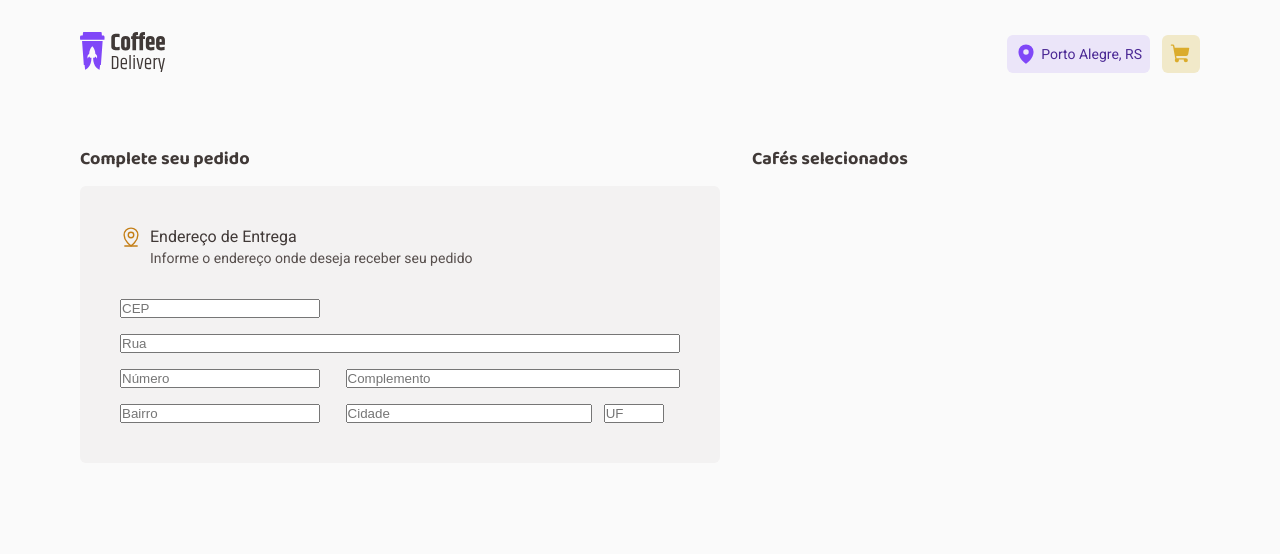
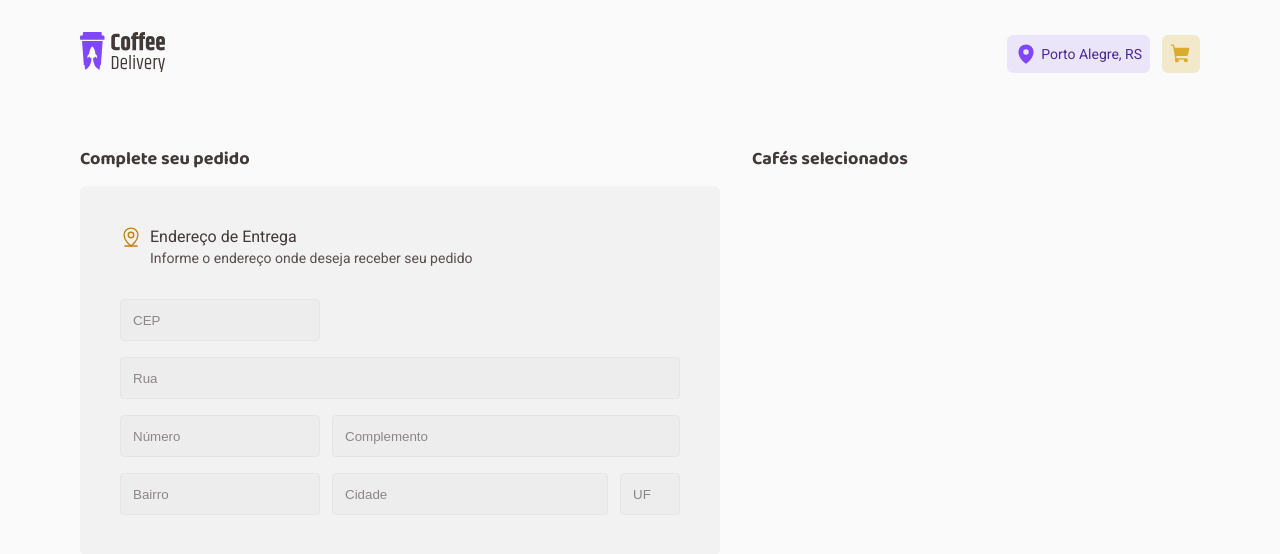
Before and after one commit to Hyakutak/coffee-delivery, a React (Vite) app: page /checkout in a window 1280 px wide. Shown: the top 554 px of the page. Built offline with nearby package versions, Linux system fonts and the light colour scheme.

Commit message:
Create payment method

```diff
--- a/src/pages/Checkout/components/FormAddress/styles.ts
+++ b/src/pages/Checkout/components/FormAddress/styles.ts
@@ -45,6 +45,18 @@ export const ContainerForm = styled.section`
         row-gap: 1rem;
         column-gap: 0.75rem;
 
+        input {
+            background: ${(props) => props.theme['base-input']};
+            border: 1px solid ${(props) => props.theme['base-button']};
+            border-radius: 4px;
+            height: 2.625rem;
+            padding: 0.75rem;
+            ::placeholder {
+                color: ${(props) => props.theme['base-label']};
+                line-height: 1.125rem;
+            }
+        }
+
         input:nth-child(1) {
             grid-area: cep;
             max-width: 12.5rem;
@@ -59,7 +71,8 @@ export const ContainerForm = styled.section`
         }
         input:nth-child(4) {
             grid-area: complemento;
-            max-width: 100%;
+            width: 21.75rem;
+
         }
         input:nth-child(5) {
             grid-area: bairro;
@@ -67,7 +80,7 @@ export const ContainerForm = styled.section`
         }
         input:nth-child(6) {
             grid-area: cidade;
-            max-width: 100%;
+            width: 17.25rem;
         }
         input:nth-child(7) {
             grid-area: uf;
--- /dev/null
+++ b/src/pages/Checkout/components/PaymentMethods/index.tsx
@@ -0,0 +1,7 @@
+export function PaymentMethods() {
+    return (
+        <section>
+
+        </section>
+    );
+}
--- /dev/null
+++ b/src/pages/Checkout/components/PaymentMethods/styles.ts
@@ -0,0 +1 @@
+import styled from "styled-components";
--- a/src/pages/Checkout/index.tsx
+++ b/src/pages/Checkout/index.tsx
@@ -1,4 +1,5 @@
 import { FormAddress } from './components/FormAddress';
+import { PaymentMethods } from './components/PaymentMethods';
 import { ContainerCheckout } from './styles';
 
 export function Checkout() {
@@ -7,6 +8,7 @@ export function Checkout() {
             <article>
                 <h3>Complete seu pedido</h3>
                 <FormAddress />
+                <PaymentMethods />
             </article>
             <aside>
                 <h3>Cafés selecionados</h3>
```
